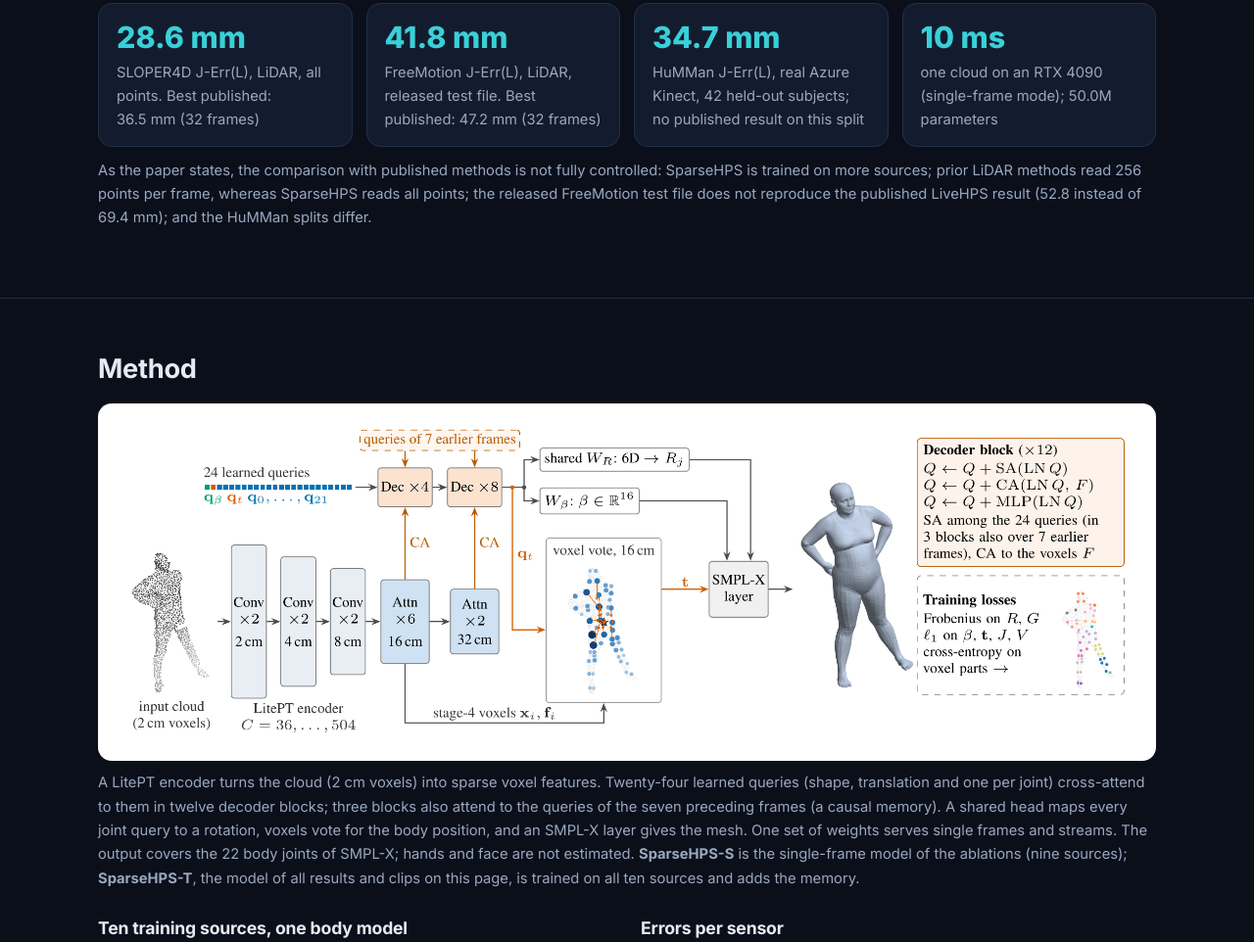
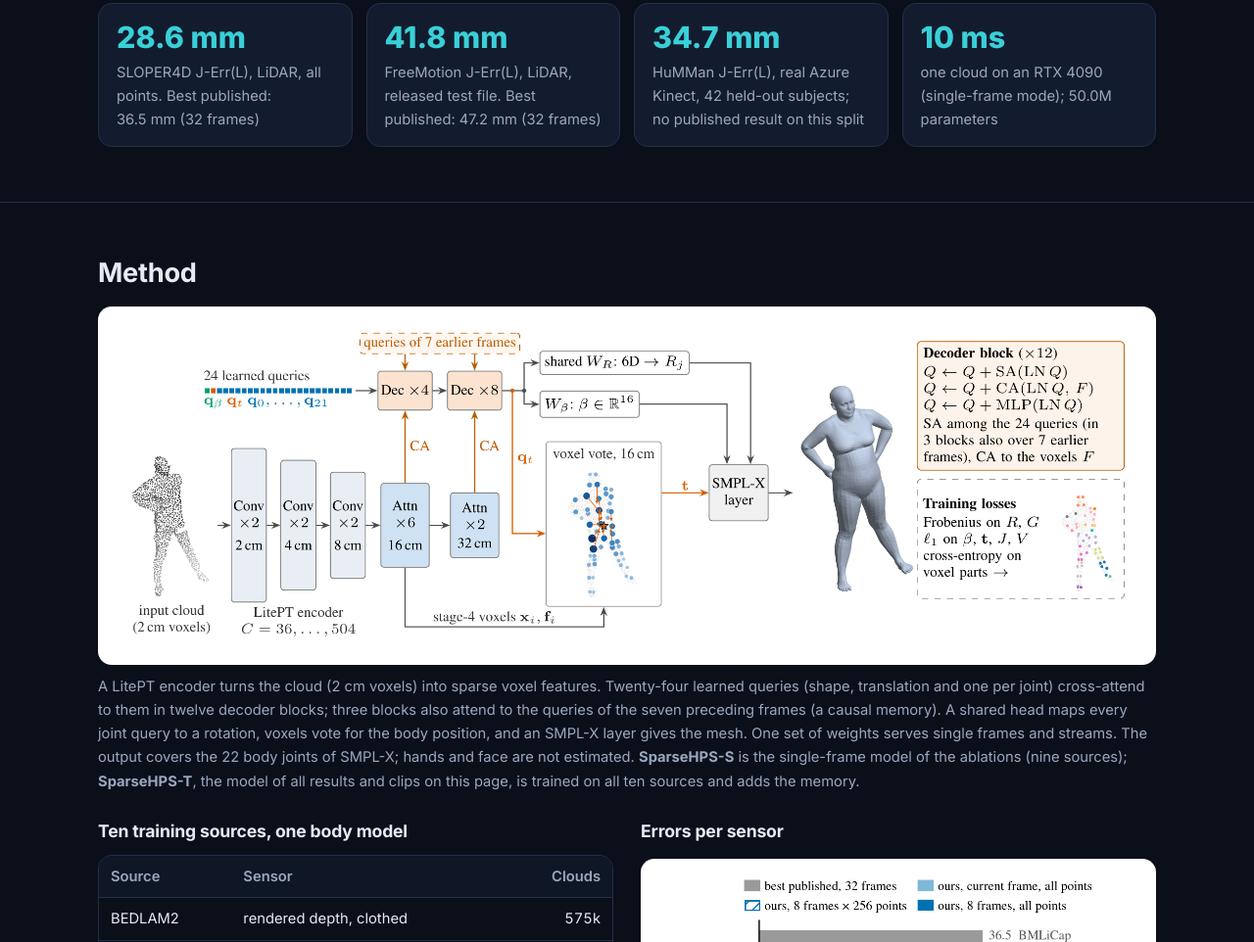
Before and after one commit to GhostLate/SparseHPS, a plain HTML site: page index.html in a window 1280 px wide. Shown: the part 1457-2419 px from the top of the page at 98% size. Drawn offline with Linux system fonts and the light colour scheme.

Commit message:
Comparison caveat paragraph removed

```diff
--- a/index.html
+++ b/index.html
@@ -71,10 +71,6 @@
       <div class="stat"><div class="v">34.7&nbsp;mm</div><div class="k">HuMMan J-Err(L), real Azure Kinect, 42 held-out subjects; no published result on this split</div></div>
       <div class="stat"><div class="v">10&nbsp;ms</div><div class="k">one cloud on an RTX&nbsp;4090 (single-frame mode); 50.0M parameters</div></div>
     </div>
-    <p class="caption" style="margin-top:12px">As the paper states, the comparison with published methods is not fully
-      controlled: SparseHPS is trained on more sources; prior LiDAR methods read 256 points per frame, whereas SparseHPS
-      reads all points; the released FreeMotion test file does not reproduce the published LiveHPS result (52.8 instead of 69.4&nbsp;mm); and the HuMMan splits
-      differ.</p>
   </div>
 </section>
 
```
Also changed, not shown: 1 other file.
